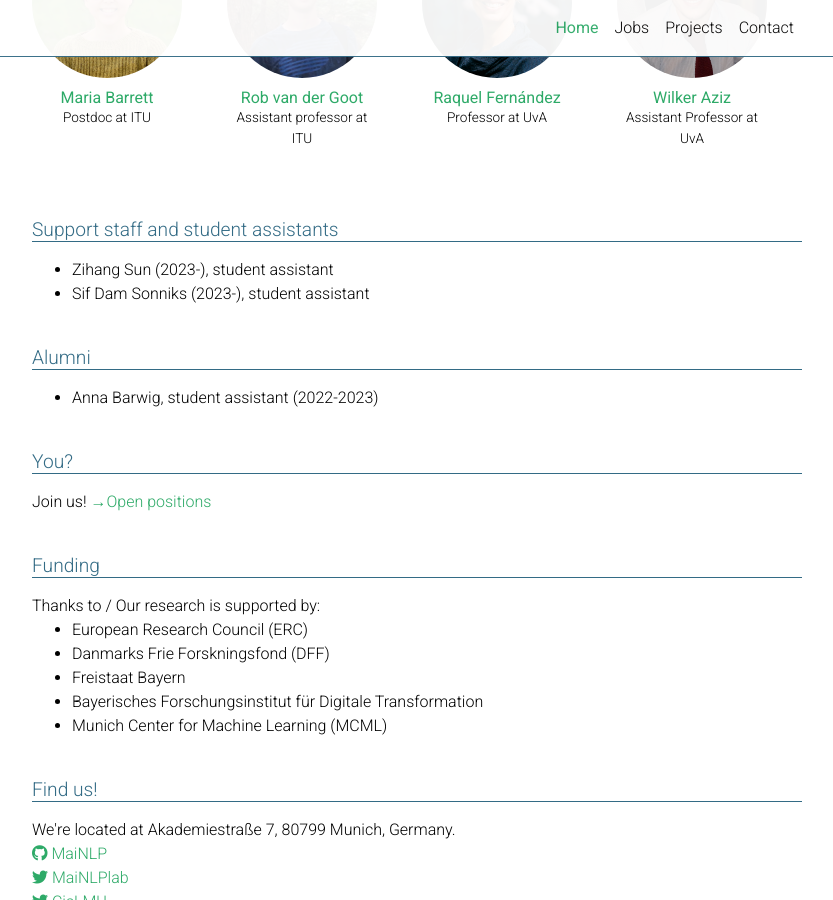
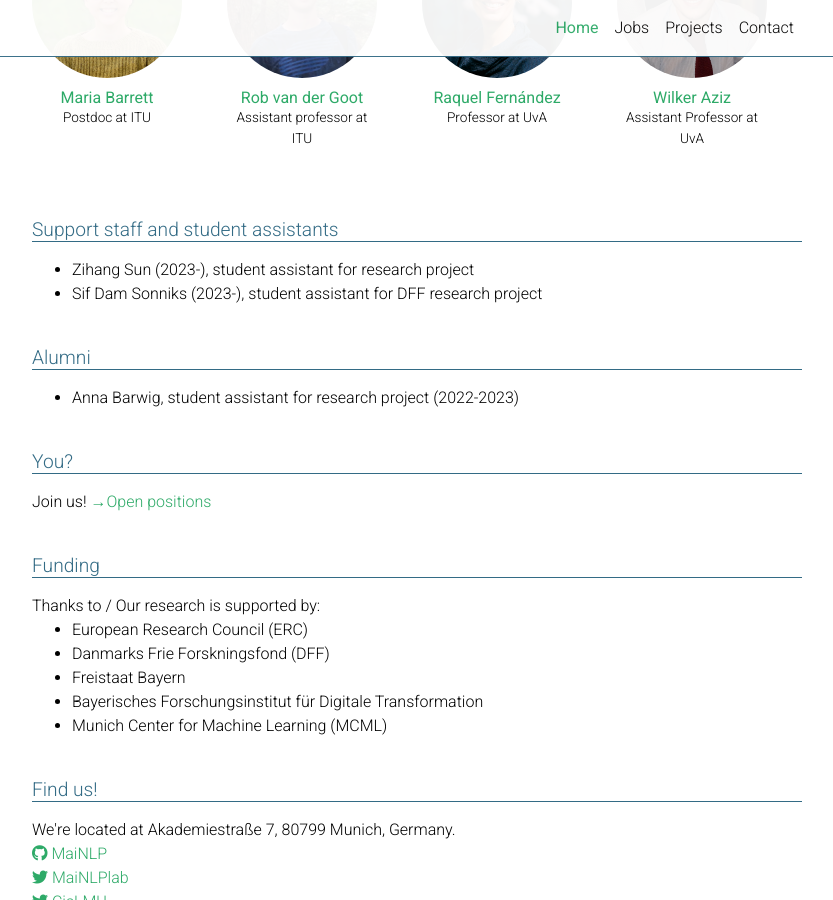
Before and after one commit to mainlp/mainlp.github.io, a Jekyll site: the page built from _pages/about.md, in a window 1280 px wide and 900 px high, scrolled down 1687 px. Shown: the whole window, without its empty margins (223-1056 px from the left). Built offline with Jekyll 4.4.1, drawn with Linux system fonts in a browser that asks for light colours; full-size pictures stand in for the smaller copies a plugin makes; comment, search, counter and statistics services are not loaded; a style sheet for code colours, icons or effects is not loaded.

Commit message:
Update about.md

```diff
--- a/_pages/about.md
+++ b/_pages/about.md
@@ -144,13 +144,13 @@ In broad terms, our aim is to make NLP models more robust, so that they can deal
   {%- endfor -%}
   <h2 class="category">Support staff and student assistants</h2>
    <ul>
-    <li>Zihang Sun (2023-), student assistant </li>
-    <li>Sif Dam Sonniks (2023-), student assistant </li>
+    <li>Zihang Sun (2023-), student assistant for research project</li>
+    <li>Sif Dam Sonniks (2023-), student assistant for DFF research project</li>
   </ul>
 
   <h2 class="category">Alumni</h2>
   <ul>
-    <li>Anna Barwig, student assistant (2022-2023)</li>
+    <li>Anna Barwig, student assistant for research project (2022-2023)</li>
   </ul>
 
   <h2 class="category">You?</h2>
```
